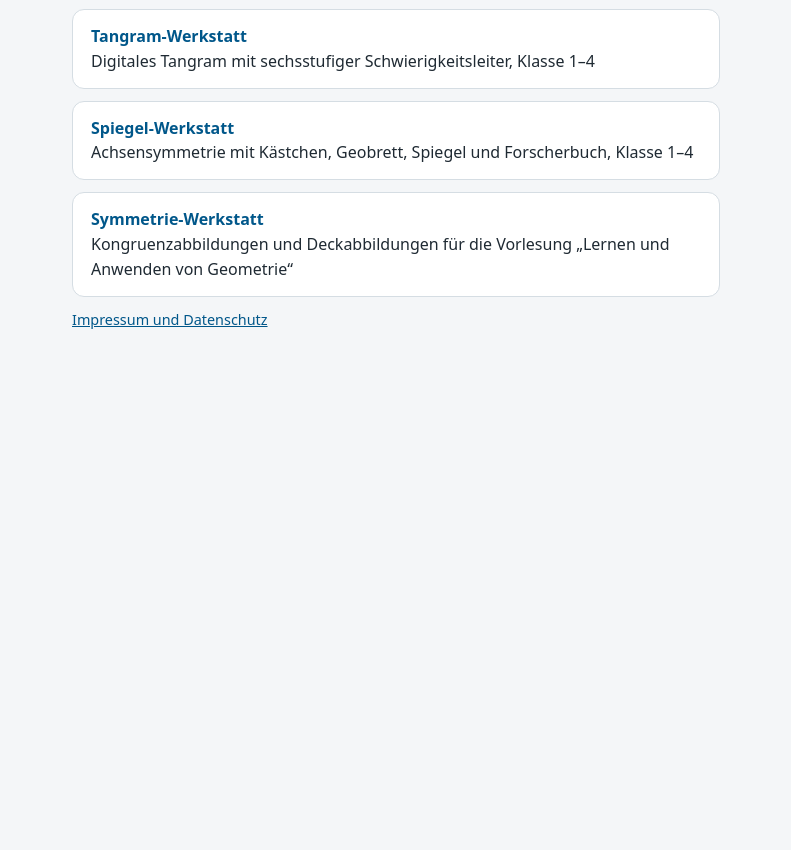
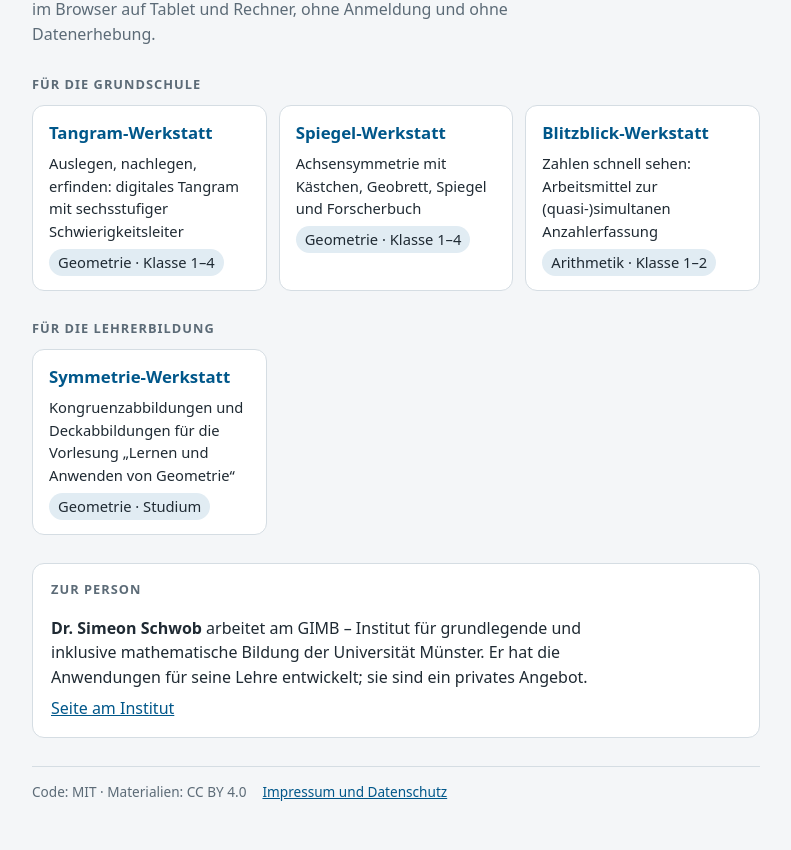
Before and after one commit to docschwob/docschwob.github.io, a plain HTML site: page index.html in a window 1280 px wide. Shown: the part 109-959 px from the top of the page, without its empty margins (244-1035 px from the left). Before the commit the page ends 800 px from the top, so only its background shows below. Drawn offline with Linux system fonts and the light colour scheme.

Commit message:
Startseite: Gruppen, Blitzblick, Zur Person

```diff
--- a/index.html
+++ b/index.html
@@ -3,30 +3,65 @@
 <head>
 <meta charset="utf-8">
 <meta name="viewport" content="width=device-width, initial-scale=1">
+<meta name="description" content="Digitale Arbeitsmittel für den Mathematikunterricht der Grundschule und die Lehrerbildung, entwickelt von Dr. Simeon Schwob (GIMB, Universität Münster).">
 <title>Lernanwendungen von Simeon Schwob</title>
 <style>
-:root{--bg:#F4F6F8;--card:#fff;--ink:#1F2A33;--mut:#5C6B77;--line:#D5DDE3;--link:#00578A}
-@media (prefers-color-scheme:dark){:root:not([data-theme="light"]){--bg:#12181D;--card:#1B242B;--ink:#E7EDF1;--mut:#9AA9B4;--line:#33414C;--link:#5DB0E6;color-scheme:dark}}
-:root[data-theme="dark"]{--bg:#12181D;--card:#1B242B;--ink:#E7EDF1;--mut:#9AA9B4;--line:#33414C;--link:#5DB0E6;color-scheme:dark}
+:root{--bg:#F4F6F8;--card:#fff;--ink:#1F2A33;--mut:#5C6B77;--line:#D5DDE3;--link:#00578A;--tag:#E1ECF3}
+@media (prefers-color-scheme:dark){:root:not([data-theme="light"]){--bg:#12181D;--card:#1B242B;--ink:#E7EDF1;--mut:#9AA9B4;--line:#33414C;--link:#5DB0E6;--tag:#1C3445;color-scheme:dark}}
+:root[data-theme="dark"]{--bg:#12181D;--card:#1B242B;--ink:#E7EDF1;--mut:#9AA9B4;--line:#33414C;--link:#5DB0E6;--tag:#1C3445;color-scheme:dark}
 *{box-sizing:border-box}
 body{margin:0;background:var(--bg);color:var(--ink);font:16px/1.55 system-ui,-apple-system,"Segoe UI",Roboto,sans-serif}
-main{max-width:680px;margin:0 auto;padding:32px 16px 48px;display:grid;gap:12px}
-h1{font-size:1.6rem;margin:0}
+main{max-width:760px;margin:0 auto;padding:40px 16px 48px;display:grid;gap:28px}
+h1{font-size:1.75rem;line-height:1.2;margin:0 0 8px;text-wrap:balance}
+h2{font-size:.8rem;text-transform:uppercase;letter-spacing:.08em;color:var(--mut);margin:0 0 10px}
 p{margin:0}
 a{color:var(--link)}
-.card{display:block;background:var(--card);border:1px solid var(--line);border-radius:12px;padding:14px 18px;text-decoration:none;color:var(--ink)}
-.card b{color:var(--link)}
-.mut{color:var(--mut);font-size:.9rem}
+.lead{max-width:62ch;color:var(--mut)}
+.grid{display:grid;grid-template-columns:repeat(auto-fill,minmax(230px,1fr));gap:12px}
+.card{display:grid;gap:6px;align-content:start;background:var(--card);border:1px solid var(--line);border-radius:12px;padding:14px 16px;text-decoration:none;color:var(--ink)}
+.card:hover,.card:focus-visible{border-color:var(--link)}
+.card:focus-visible{outline:3px solid var(--link);outline-offset:2px}
+.card b{color:var(--link);font-size:1.05rem}
+.card span{font-size:.92rem}
+.tag{justify-self:start;font-size:.75rem;background:var(--tag);color:var(--ink);border-radius:99px;padding:2px 9px}
+.person{display:grid;gap:6px;background:var(--card);border:1px solid var(--line);border-radius:12px;padding:16px 18px}
+.person p{max-width:62ch}
+footer{border-top:1px solid var(--line);padding-top:14px;font-size:.85rem;color:var(--mut);display:flex;flex-wrap:wrap;gap:6px 16px}
 </style>
 </head>
 <body>
 <main>
+<header>
 <h1>Lernanwendungen für den Mathematikunterricht</h1>
-<p class="mut">Von Dr. Simeon Schwob, entwickelt für die Lehre am GIMB, Universität Münster</p>
-<a class="card" href="tangram-werkstatt/"><b>Tangram-Werkstatt</b><br>Digitales Tangram mit sechsstufiger Schwierigkeitsleiter, Klasse 1–4</a>
-  <a class="card" href="spiegel-werkstatt/"><b>Spiegel-Werkstatt</b><br>Achsensymmetrie mit Kästchen, Geobrett, Spiegel und Forscherbuch, Klasse 1–4</a>
-<a class="card" href="symmetrie-werkstatt/"><b>Symmetrie-Werkstatt</b><br>Kongruenzabbildungen und Deckabbildungen für die Vorlesung „Lernen und Anwenden von Geometrie“</a>
-<p class="mut"><a href="impressum.html">Impressum und Datenschutz</a></p>
+<p class="lead">Digitale Arbeitsmittel für die Grundschule und die Lehrerbildung. Sie laufen im Browser auf Tablet und Rechner, ohne Anmeldung und ohne Datenerhebung.</p>
+</header>
+
+<section>
+<h2>Für die Grundschule</h2>
+<div class="grid">
+<a class="card" href="tangram-werkstatt/"><b>Tangram-Werkstatt</b><span>Auslegen, nachlegen, erfinden: digitales Tangram mit sechsstufiger Schwierigkeitsleiter</span><span class="tag">Geometrie · Klasse 1–4</span></a>
+<a class="card" href="spiegel-werkstatt/"><b>Spiegel-Werkstatt</b><span>Achsensymmetrie mit Kästchen, Geobrett, Spiegel und Forscherbuch</span><span class="tag">Geometrie · Klasse 1–4</span></a>
+<a class="card" href="blitzblick-werkstatt/"><b>Blitzblick-Werkstatt</b><span>Zahlen schnell sehen: Arbeitsmittel zur (quasi-)simultanen Anzahlerfassung</span><span class="tag">Arithmetik · Klasse 1–2</span></a>
+</div>
+</section>
+
+<section>
+<h2>Für die Lehrerbildung</h2>
+<div class="grid">
+<a class="card" href="symmetrie-werkstatt/"><b>Symmetrie-Werkstatt</b><span>Kongruenzabbildungen und Deckabbildungen für die Vorlesung „Lernen und Anwenden von Geometrie“</span><span class="tag">Geometrie · Studium</span></a>
+</div>
+</section>
+
+<section class="person">
+<h2>Zur Person</h2>
+<p><b>Dr. Simeon Schwob</b> arbeitet am GIMB – Institut für grundlegende und inklusive mathematische Bildung der Universität Münster. Er hat die Anwendungen für seine Lehre entwickelt; sie sind ein privates Angebot.</p>
+<p><a href="https://www.uni-muenster.de/GIMB/team/schwob.shtml">Seite am Institut</a></p>
+</section>
+
+<footer>
+<span>Code: MIT · Materialien: CC BY 4.0</span>
+<a href="impressum.html">Impressum und Datenschutz</a>
+</footer>
 </main>
 </body>
 </html>
```
